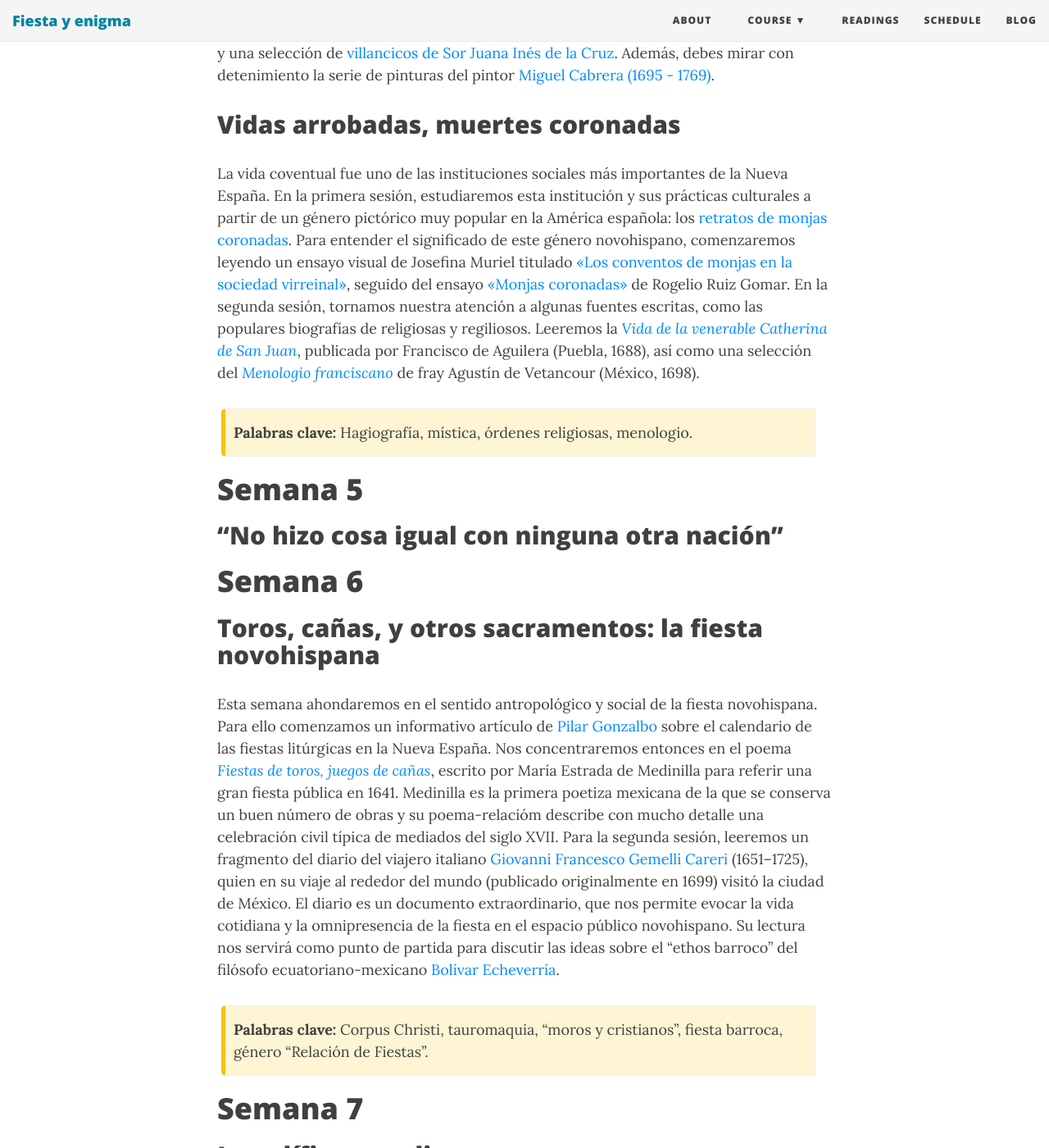
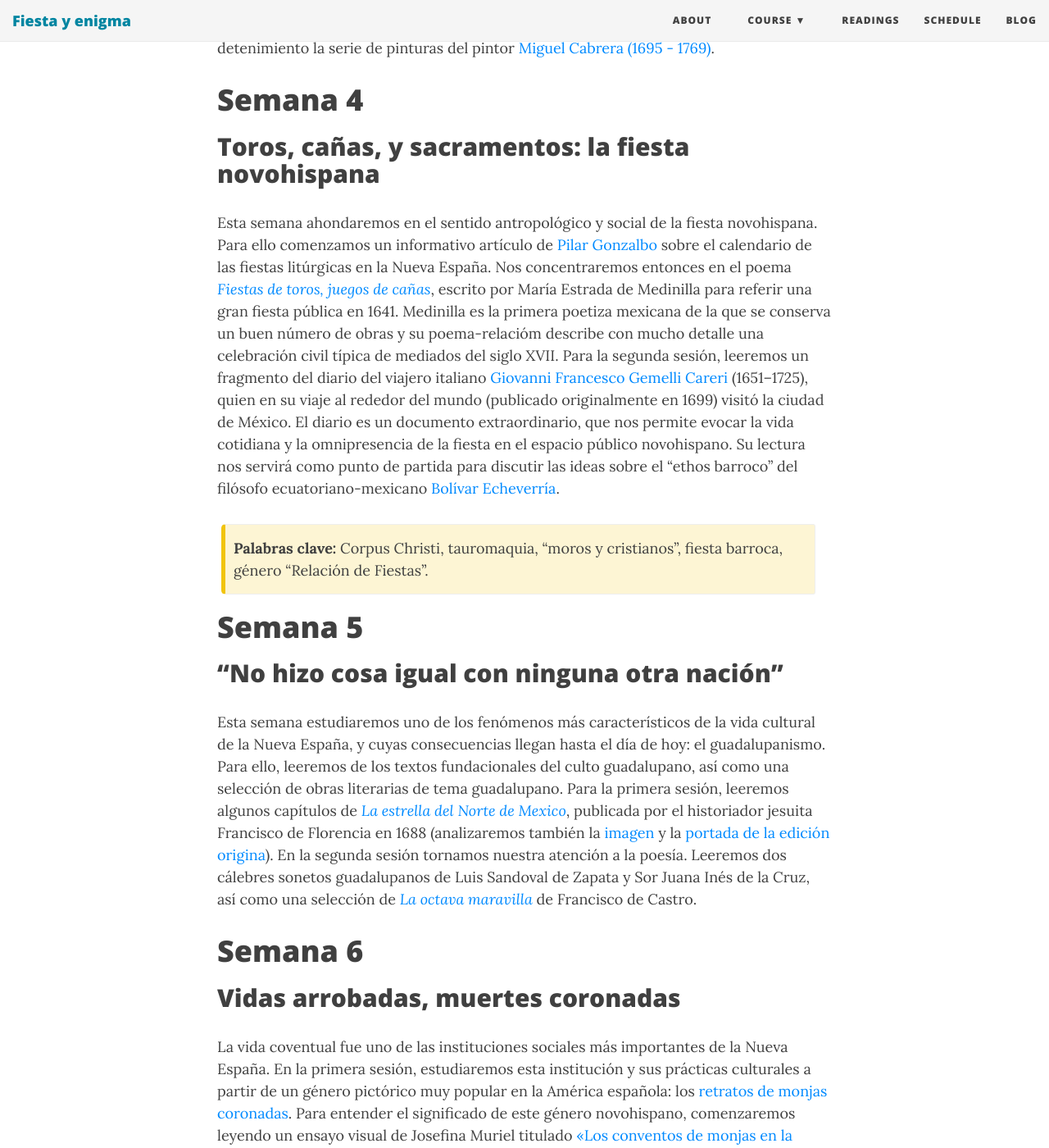
Before and after one commit to Hipomenes/novohispana, a Jekyll site: the page built from syllabus.md, in a window 1280 px wide and 1400 px high, scrolled down 1543 px. Shown: the whole window at 82% size. Built offline with Jekyll 4.4.1, drawn with Linux system fonts in a browser that asks for light colours; nearby versions of some CDN libraries; some of the changed lines change nothing that is shown; some of the changed text lies outside the part shown.

Commit message:
Update syllabus.md

```diff
--- a/syllabus.md
+++ b/syllabus.md
@@ -4,12 +4,11 @@ title: Temario
 bigimg: /img/4partes.jpg
 ---
 
-
 # Semana 1
 
 ## Visiones crepusculares de la Nueva España
 
-Comenzamos el curso con dos lecturas que ofrecen miradas de conjunto sobre el virreinato de la Nueva España (1519-1821) en sus últimos años. La primera es una selección del [*Ensayo político sobre el reino de la Nueva España*]() del científico y explorador prusiano Alexander von Humboldt. Publicado por primera vez en francés en 1811 y en español en 1822, el *Ensayo* ofrece un cuadro detallado sobre la economía, la sociedad y la cultura de México en la víspera de la Indepedencia de España. A continuación leeremos una apología de los "ingenios americanos" sacada de la [*Bibliotheca Mexicana*](), obra del sabio novohispano Juan José Eguiara y Eguren (1696-1763). Esta obra es uno de los primeros intentos de sintetizar la totalidad de la producción cultural y literaria del México colonial.
+Comenzamos el curso con dos lecturas que ofrecen miradas de conjunto sobre el virreinato de la Nueva España (1519-1821) en sus últimos años. La primera es una selección del [*Ensayo político sobre el reino de la Nueva España*]() del científico y explorador prusiano Alexander von Humboldt. Publicado por primera vez en francés en 1811 y en español en 1822, el *Ensayo* ofrece un cuadro detallado sobre la economía, la sociedad y la cultura de México en la víspera de la Indepedencia de España. A continuación leeremos una apología de los "ingenios americanos" sacada de la [*Bibliotheca Mexicana*](), obra del sabio novohispano Juan José Eguiara y Eguren (1696-1763). Esta obra es uno de los primeros intentos de sintetizar la totalidad de la producción cultural y literaria del México colonial. Finalmente, mira con atención el [siguiente mapa](https://upload.wikimedia.org/wikipedia/commons/6/60/1811_Humboldt_Map_of_Mexico%2C_Texas%2C_Louisiana%2C_and_Florida_-_Geographicus_-_Mexique-humboldt-1811.jpg), incluído en el *Ensayo* de Humboldt.
 
 # Semana 2
 
@@ -25,14 +24,32 @@ Comenzamos el curso con dos lecturas que ofrecen miradas de conjunto sobre el vi
 
 # Semana 3
 
-# Semana 4
-
 ## Pintura de castas
 
 Para familiarizarnos con el tema, puedes comenzar viendo [este video](https://youtu.be/yk6fAcqfvEk) (2 min) y mirando con atención [ésta pintura](https://drive.google.com/file/d/1vqXNRs7civ64zqYK4JRD3ivgxRNVKNeX/view?usp=sharing). Para la primera sesión, leeremos dos ensayos visuales: [«La sociedad de castas en la Nueva España»](http://ezproxy.bu.edu/login?url=https://www.jstor.org/stable/24326827), de Jacques Lafaye y [«La fiebre de la imagen en la pintura de castas»](http://ezproxy.bu.edu/login?url=https://www.jstor.org/stable/24326830), de Margarita Orellana.
 Pondremos especial atención en los testimonios de la época que aparecen en los ensayos, como los del viajero inglés Thomas Gage (c. 1603 - 1656), del escritor Mateo Rosas de Oquendo (¿1559? - 1612) y de Fernández de Lizardi (1776 – 1827), el primer novelista del México independiente.
 Para la segunda sesión, leeremos [«Un Quevedo en Nueva España satiriza las castas»](http://ezproxy.bu.edu/login?url=https://www.jstor.org/stable/24326829) de María José Rodilla y una selección de [villancicos de Sor Juana Inés de la Cruz](http://ezproxy.bu.edu/login?url=https://www.jstor.org/stable/24326828).
 Además, debes mirar con detenimiento la serie de pinturas del pintor [Miguel Cabrera (1695 - 1769)](http://ablaevariteprobatum.blogspot.com/2013/04/miguel-cabrera-y-la-pintura-de-castas.html).
+
+# Semana 4
+
+## Toros, cañas, y sacramentos: la fiesta novohispana
+
+Esta semana ahondaremos en el sentido antropológico y social de la fiesta novohispana. Para ello comenzamos un informativo artículo de [Pilar Gonzalbo]() sobre el calendario de las fiestas litúrgicas en la Nueva España. Nos concentraremos entonces en el poema [*Fiestas de toros, juegos de cañas*](), escrito por María Estrada de Medinilla para referir una gran fiesta pública en 1641. Medinilla es la primera poetiza mexicana de la que se conserva un buen número de obras y su poema-relacióm describe con mucho detalle una celebración civil típica de mediados del siglo XVII. Para la segunda sesión, leeremos un fragmento del diario del viajero italiano [Giovanni Francesco Gemelli Careri]() (1651–1725), quien en su viaje al rededor del mundo (publicado originalmente en 1699) visitó la ciudad de México. El diario es un documento extraordinario, que nos permite evocar la vida cotidiana y la omnipresencia de la fiesta en el espacio público novohispano. Su lectura nos servirá como punto de partida para discutir las ideas sobre el "ethos barroco" del filósofo ecuatoriano-mexicano [Bolívar Echeverría]().
+
+{: .box-warning}
+**Palabras clave:** Corpus Christi, tauromaquia, "moros y cristianos", fiesta barroca, género "Relación de Fiestas".
+
+
+
+
+# Semana 5
+
+## "No hizo cosa igual con ninguna otra nación"
+
+Esta semana estudiaremos uno de los fenómenos más característicos de la vida cultural de la Nueva España, y cuyas consecuencias llegan hasta el día de hoy: el guadalupanismo. Para ello, leeremos  de los textos fundacionales del culto guadalupano, así como una selección de obras literarias de tema guadalupano. Para la primera sesión, leeremos algunos capítulos de [*La estrella del Norte de Mexico*](), publicada por el historiador jesuita Francisco de Florencia en 1688 (analizaremos también la [imagen](https://archive.org/details/laestrelladeelno00flor/page/n6/mode/1up) y la [portada de la edición origina](https://archive.org/details/laestrelladeelno00flor/page/n8/mode/1up)). En la segunda sesión tornamos nuestra atención a la poesía. Leeremos dos cálebres sonetos guadalupanos de Luis Sandoval de Zapata y Sor Juana Inés de la Cruz, así como una selección de [*La octava maravilla*]() de Francisco de Castro.
+
+# Semana 6
 
 ## Vidas arrobadas, muertes coronadas
 
@@ -43,37 +60,40 @@ Leeremos la [*Vida de la venerable Catherina de San Juan*](https://drive.google.
 {: .box-warning}
 **Palabras clave:** Hagiografía, mística, órdenes religiosas, menologio.
 
-# Semana 5
-
-## "No hizo cosa igual con ninguna otra nación"
-
-# Semana 6
-
-## Toros, cañas, y otros sacramentos: la fiesta novohispana
-
-Esta semana ahondaremos en el sentido antropológico y social de la fiesta novohispana. Para ello comenzamos un informativo artículo de [Pilar Gonzalbo]() sobre el calendario de las fiestas litúrgicas en la Nueva España. Nos concentraremos entonces en el poema [*Fiestas de toros, juegos de cañas*](), escrito por María Estrada de Medinilla para referir una gran fiesta pública en 1641. Medinilla es la primera poetiza mexicana de la que se conserva un buen número de obras y su poema-relacióm describe con mucho detalle una celebración civil típica de mediados del siglo XVII. Para la segunda sesión, leeremos un fragmento del diario del viajero italiano [Giovanni Francesco Gemelli Careri]() (1651–1725), quien en su viaje al rededor del mundo (publicado originalmente en 1699) visitó la ciudad de México. El diario es un documento extraordinario, que nos permite evocar la vida cotidiana y la omnipresencia de la fiesta en el espacio público novohispano. Su lectura nos servirá como punto de partida para discutir las ideas sobre el "ethos barroco" del filósofo ecuatoriano-mexicano [Bolívar Echeverría]().
-
-{: .box-warning}
-**Palabras clave:** Corpus Christi, tauromaquia, "moros y cristianos", fiesta barroca, género "Relación de Fiestas".
-
-
 # Semana 7
 
-## Jeroglíficos y caligramas
+## Semana abierta
 
+Esta semana trabajaremos de manera independiente con los materiales disponibles en la lista [Arte, literatura y cultura novohispana](https://youtube.com/playlist?list=PLiHNaBC9keLdsq7PzUJWptaxgfgjxM1sm).
 
 # Semana 8
 
+## Juan Ruiz de Alarcón
+
 # Semana 9
+
+## Las loas sacramentales de Sor Juana Inés de la Cruz
 
 # Semana 10
 
+## Villancicos en el atrio y la plaza
+
+[Las castas en los villancicos de Sor Juana](http://ezproxy.bu.edu/login?url=https://www.jstor.org/stable/24326828)
+
 # Semana 11
+
+## La poesía de Sor Juana
 
 # Semana 12
 
+## Los sirgueros de la virgen
+
 # Semana 13
+
+## La portentosa vida de la muerte
 
 # Semana 14
 
----
+## Memoria novohispana en el México moderno
+
+Concluímos nuestro semestre con una lectura que nos ayudará a pensar en el legado novohispano en el México (y Estados Unidos) moderno, legado olvidado o expresamente surpimido de las narrativas históricas que acompañaron la formación de los estados modernos de Norteamérica. Se trata del ensayo ["Memoria, paisaje, horizonte: Los jesuitas y la construcción de la nación mestiza"](http://ezproxy.bu.edu/login?url=https://www.jstor.org/stable/24318862) del antropólogo e historiador Alfanso Alfaro.
```
